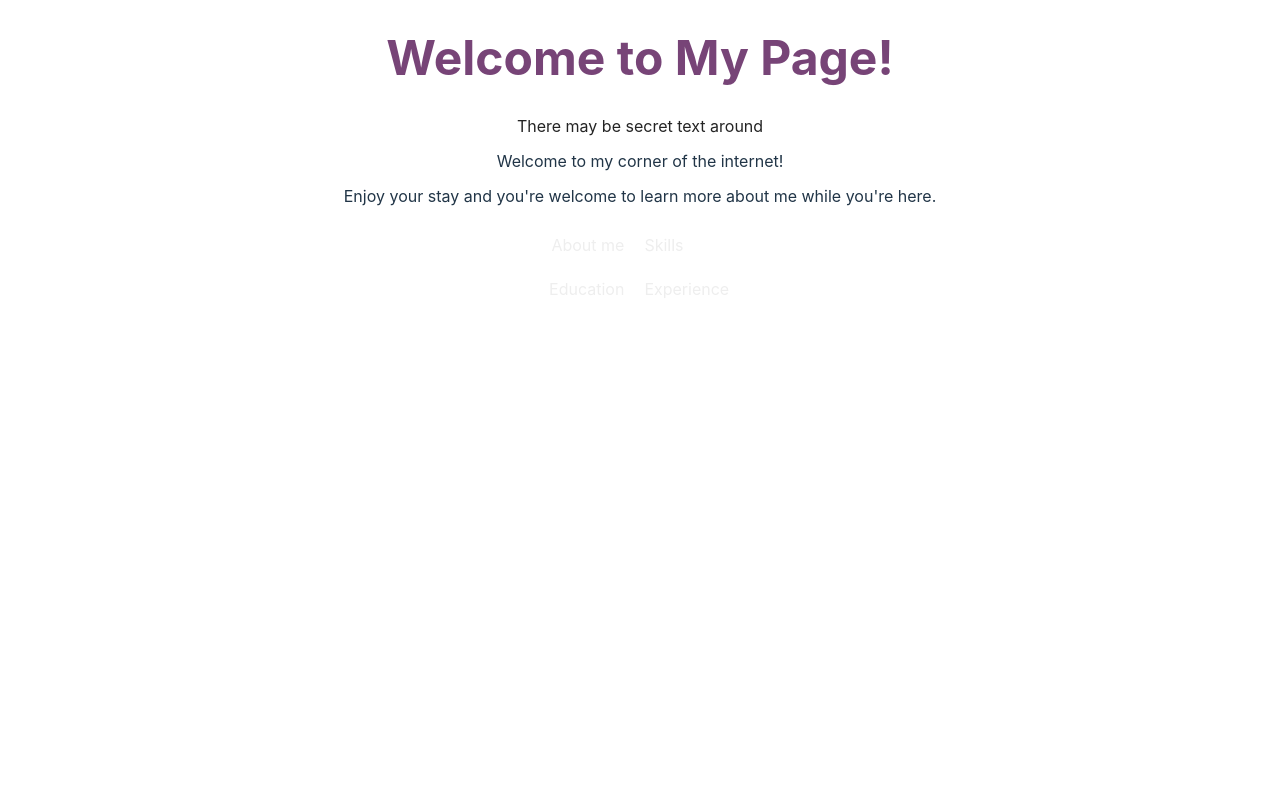
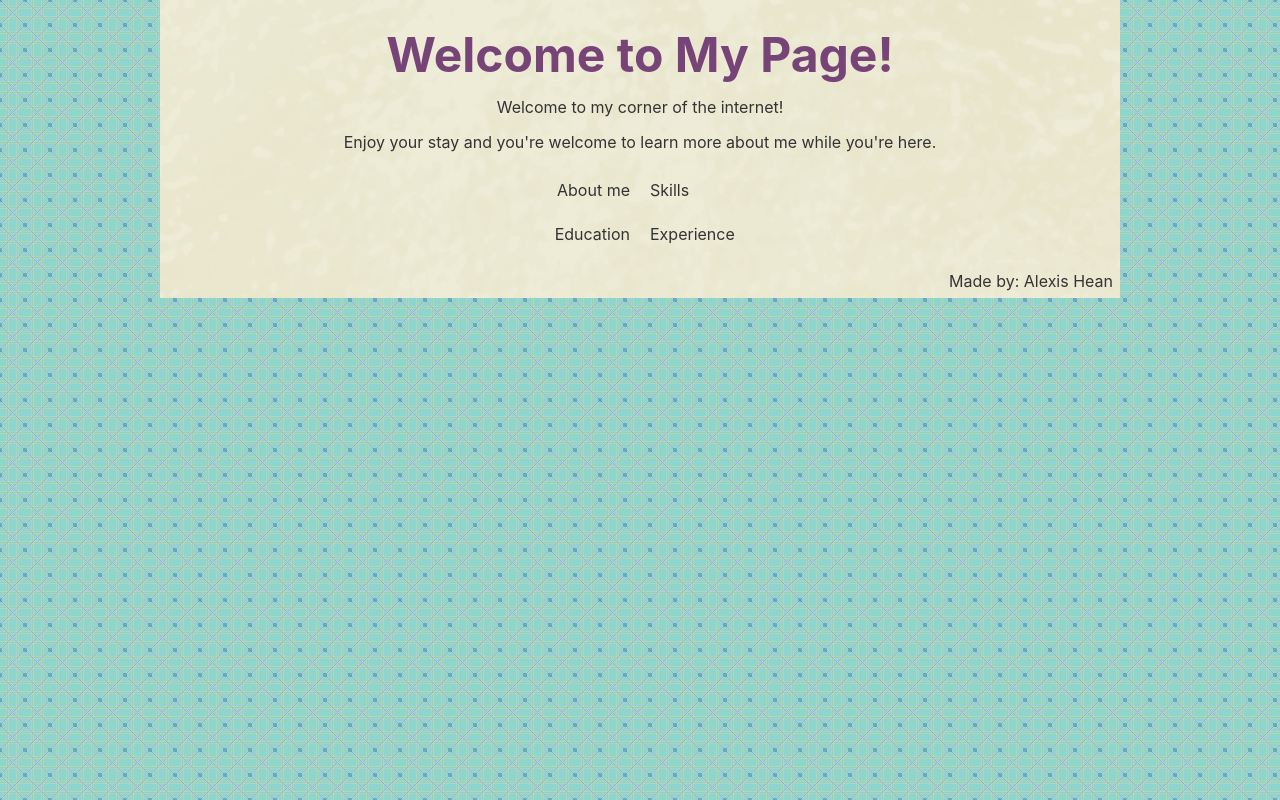
Before and after one commit to Oneleaon/MyPage, a React (Vite) app: page / in a window 1280 px wide. Built offline with nearby package versions, Linux system fonts and the light colour scheme.

Commit message:
Adds a background for the webpage and a simple background to hold the text. Fixes middle spacing issues with the nav links

```diff
--- a/src/index.css
+++ b/src/index.css
@@ -11,9 +11,23 @@
   text-rendering: optimizeLegibility;
   -webkit-font-smoothing: antialiased;
   -moz-osx-font-smoothing: grayscale;
+
+  background-image: url("../public/images/Tile1.png");
+  background-repeat: repeat;
+}
+
+.bgBody {
+  display: block;
+  margin: 0;
+  margin-left: auto;
+  margin-right: auto;
+  width: 75%;
+  background: url("../public/images/bg.png");
+  background-size: cover;
 }
 
 .mainbody {
+  margin-top: 0;
   text-align: center;
 }
 
@@ -32,7 +46,7 @@
 }
 
 .homeLink {
-  color: #eee;
+  color: #333;
   text-decoration: none;
   font-size: 16px;
   line-height: 1.2;
@@ -72,6 +86,8 @@ body {
 }
 
 h1 {
+  margin-block: 0;
+  padding-top: 3%;
   color: #747;
   font-size: 48px;
   line-height: 1.1;
@@ -87,6 +103,7 @@ h1 {
 }
 
 p {
+  color: #333;
   font-size: 16px;
   line-height: 1.2;
 }
@@ -96,18 +113,18 @@ p {
 }
 
 .row {
-  margin: 0;
+  display: flex;
+  justify-content: space-between;
 }
 
 .row:after {
-  align-content: center;
-  display: table;
+  display: flex;
+  justify-content: space-between;
   clear: both;
 }
 
 .col {
   margin: 0 auto;
-  float: left;
   text-align: left;
   width: 48%;
   padding: 10px;
@@ -115,6 +132,12 @@ p {
 
 .col:nth-child(odd) {
   text-align: right;
+}
+
+.end {
+  text-align: right;
+  padding-right: 7px;
+  padding-bottom: 7px;
 }
 
 @media (prefers-color-scheme: light) {
--- a/src/routes/home.jsx
+++ b/src/routes/home.jsx
@@ -4,12 +4,11 @@ import { Link } from 'react-router-dom';
 export default function() {
   return(
     <>
+    <div class='bgBody'>
       <div class='mainbody'>
         <h1>Welcome to My Page!</h1>
-        <p class='secret'>There may be secret text around</p>
         <p>Welcome to my corner of the internet!</p>
         <p>Enjoy your stay and you're welcome to learn more about me while you're here.</p>
-      </div>
         <div class='row'>
           <div class='col'>
             <Link to='/aboutme' class='homeLink'>About me</Link>
@@ -26,6 +25,9 @@ export default function() {
             <Link to='/aboutme' class='homeLink'>Experience</Link>
           </div>
         </div>
+        <p class='end'>Made by: Alexis Hean</p>
+      </div>
+    </div>
     </>
   );
 }
```
Also changed, not shown: public/images/Tile1.png (added), public/images/bg.png (added). Lines whose indentation alone changed are shown as unchanged.
